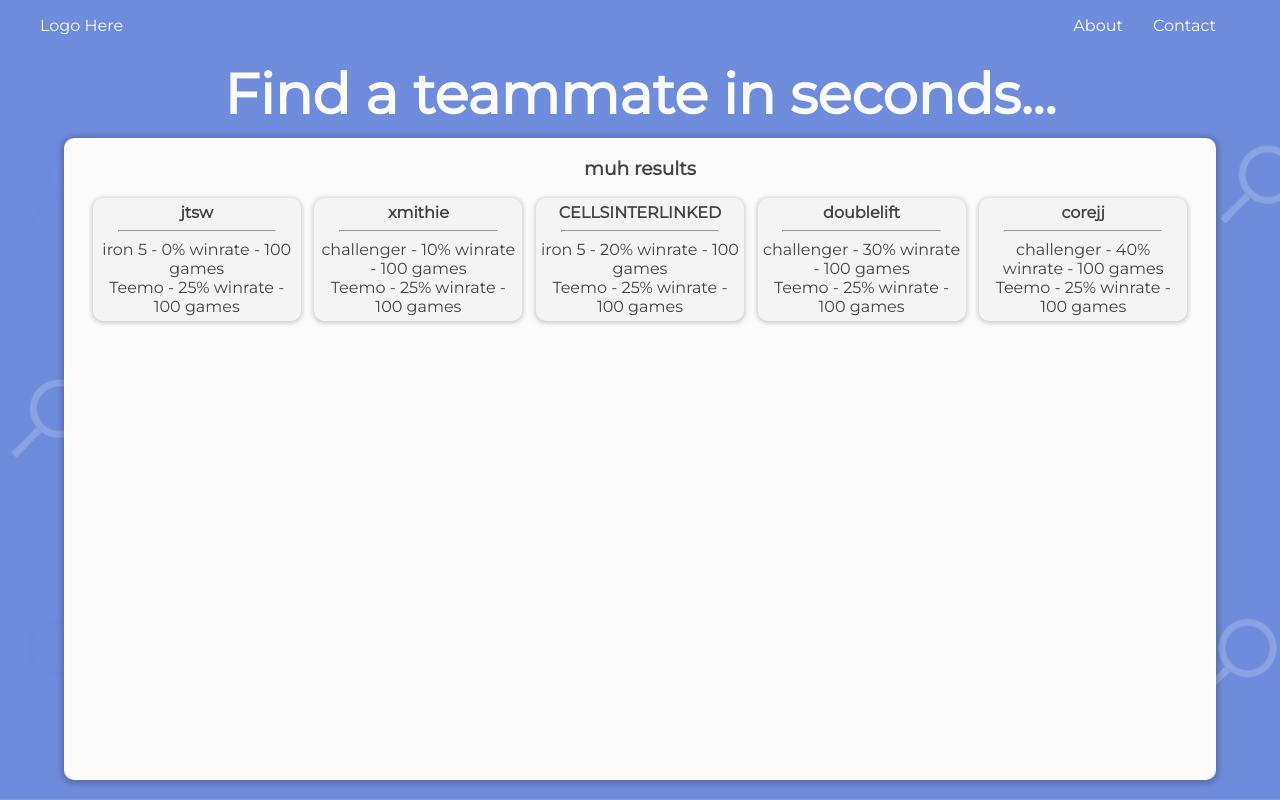
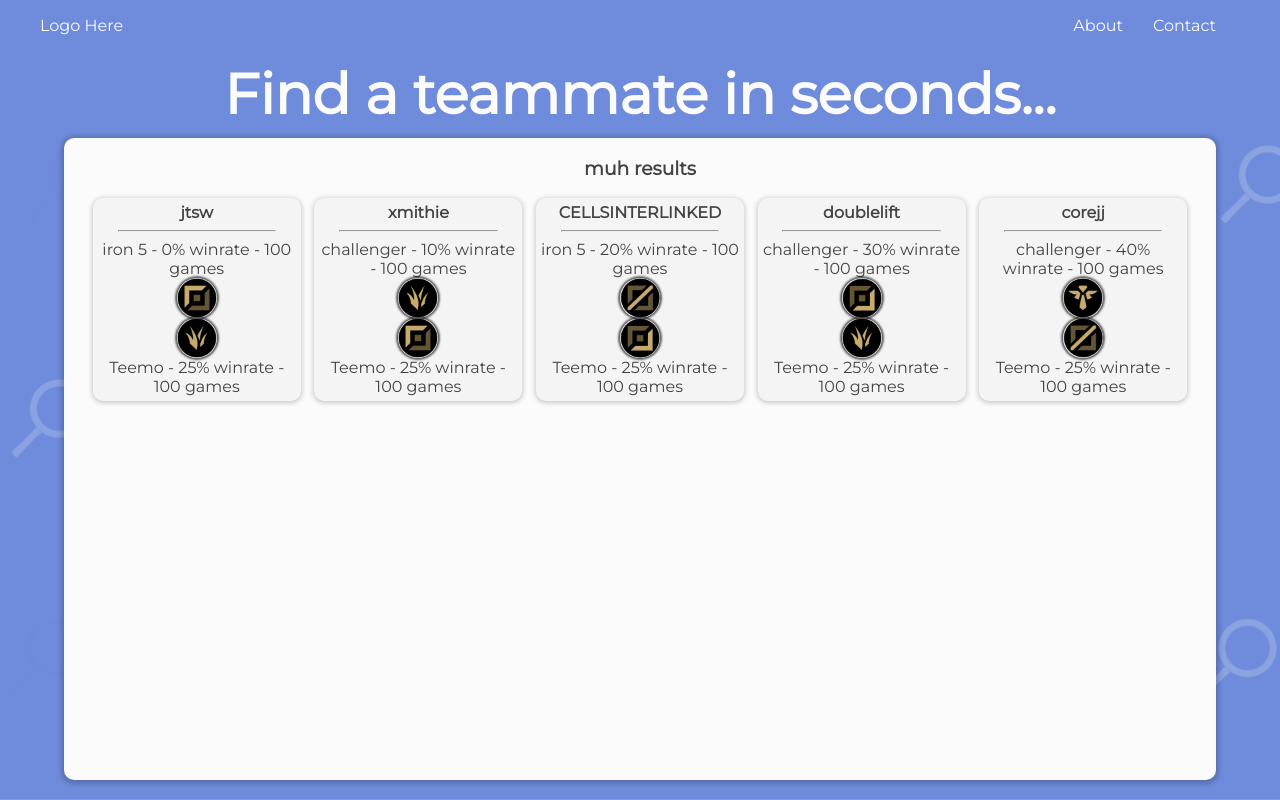
Before and after one commit to jayvickers/ringer, a React app: page / in a window 1280 px wide. Shown: the top 800 px of the page. Built offline with nearby package versions, Linux system fonts and the light colour scheme.

Commit message:
add some stuff

```diff
--- a/src/components/ResultsPane/ResultCard.jsx
+++ b/src/components/ResultsPane/ResultCard.jsx
@@ -1,5 +1,7 @@
 import React from "react";
 import PropTypes from "prop-types";
+import RoleOption from "../Shared/RoleSelector/RoleOption";
+import Roles from "../Shared/Types/Roles";
 import "./_result-card.less";
 
 const ResultCard = props => {
@@ -7,6 +9,8 @@
     return (
       <div className="result-card-rank-container">
         {`${props.rank} - ${props.winRate} winrate - 100 games`}
+        <RoleOption handleRoleChange={() => {}} option={props.primaryRole} />
+        <RoleOption handleRoleChange={() => {}} option={props.secondaryRole} />
       </div>
     );
   };
@@ -42,7 +46,9 @@
 };
 
 ResultCard.propTypes = {
+  primaryRole: PropTypes.string,
   rank: PropTypes.string,
+  secondaryRole: PropTypes.string,
   summonerName: PropTypes.string,
   winRate: PropTypes.string
 };
--- a/src/components/ResultsPane/ResultsPane.jsx
+++ b/src/components/ResultsPane/ResultsPane.jsx
@@ -1,14 +1,27 @@
 import React from "react";
 import ResultCard from "./ResultCard";
+import Roles from "../Shared/Types/Roles";
 // import PropTypes from "prop-types";
 import "./_results-pane.less";
 
 const ResultsPane = props => {
   //probably will iterate through array and return 1 card per match
   //for now can just force 5 cards for templating
-  const getResultCards = (rank, summonerName, winRate) => {
+  const getResultCards = (
+    primaryRole,
+    rank,
+    secondaryRole,
+    summonerName,
+    winRate
+  ) => {
     return (
-      <ResultCard rank={rank} summonerName={summonerName} winRate={winRate} />
+      <ResultCard
+        primaryRole={primaryRole}
+        rank={rank}
+        secondaryRole={secondaryRole}
+        summonerName={summonerName}
+        winRate={winRate}
+      />
     );
   };
   const getResultsPaneBodyContent = () => {
@@ -16,11 +29,35 @@
       <div className="results-pane-content-container">
         <h3> {"muh results"}</h3>
         <div className="result-card-row">
-          {getResultCards("iron 5", "jtsw", "0%")}
-          {getResultCards("challenger", "xmithie", "10%")}
-          {getResultCards("iron 5", "CELLSINTERLINKED", "20%")}
-          {getResultCards("challenger", "doublelift", "30%")}
-          {getResultCards("challenger", "corejj", "40%")}
+          {getResultCards(Roles.top, "iron 5", Roles.jungle, "jtsw", "0%")}
+          {getResultCards(
+            Roles.jungle,
+            "challenger",
+            Roles.top,
+            "xmithie",
+            "10%"
+          )}
+          {getResultCards(
+            Roles.mid,
+            "iron 5",
+            Roles.bot,
+            "CELLSINTERLINKED",
+            "20%"
+          )}
+          {getResultCards(
+            Roles.bot,
+            "challenger",
+            Roles.jungle,
+            "doublelift",
+            "30%"
+          )}
+          {getResultCards(
+            Roles.support,
+            "challenger",
+            Roles.mid,
+            "corejj",
+            "40%"
+          )}
         </div>
       </div>
     );
--- a/src/components/ResultsPane/_result-card.less
+++ b/src/components/ResultsPane/_result-card.less
@@ -18,4 +18,12 @@
       font-weight: bold;
     }
   }
+
+  .role-option-container {
+    position: unset;
+    transform: none;
+    .role-label {
+      display: none;
+    }
+  }
 }
```
